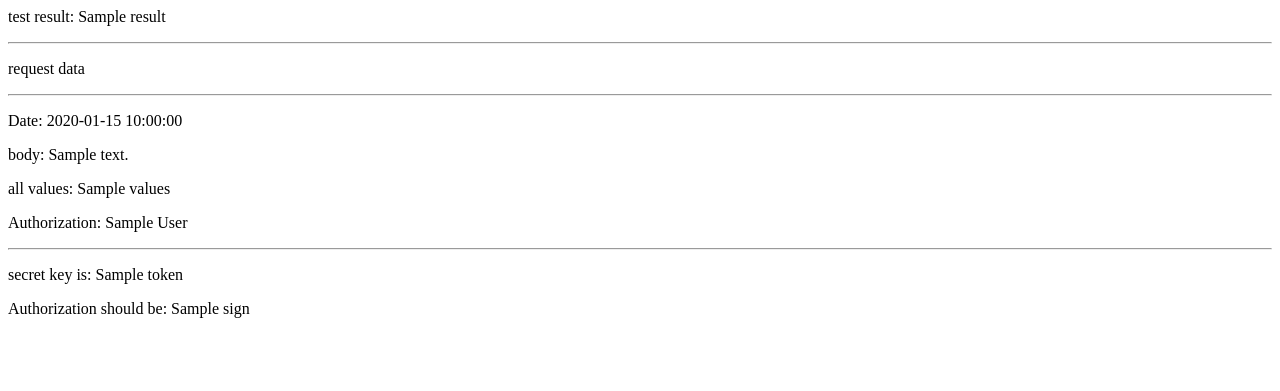
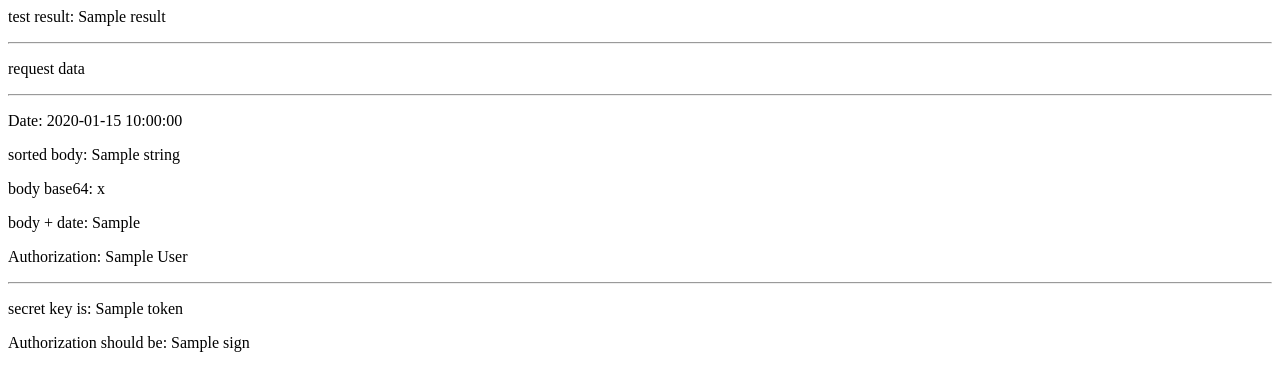
Before and after one commit to gt11799/zhihu_zhuanlan, a Flask app: template templates/test_sign.html in a window 1280 px wide. Shown: the top 391 px of the page. Run offline with Flask 2, Linux system fonts and the light colour scheme; the template is opened without the code that fills it: most values are stand-ins (such as "Sample title", 1, 10 or a date in 2020).

Commit message:
add test sign

```diff
--- a/templates/test_sign.html
+++ b/templates/test_sign.html
@@ -3,8 +3,9 @@
 <p>request data</p>
 <hr>
 <p>Date: {{date}}</p>
-<p>body: {{body}}</p>
-<p>all values: {{values}}</p>
+<p>sorted body: {{string}}</p>
+<p>body base64: {{string_hash}}</p>
+<p>body + date: {{string_done}}</p>
 <p>Authorization: {{authorization}}</p>
 <hr>
 <p>secret key is: {{token}}</p>
--- a/view.py
+++ b/view.py
@@ -1,9 +1,12 @@
 #! coding:utf-8
+import time
 import json
+import base64
+import hashlib
 from flask import Flask, request, render_template, url_for, redirect
 
 from model import Wujun
-from sign import gen_sign
+from sign import gen_sign, get_hash
 from settings import DEBUG, TOKEN
 
 
@@ -23,7 +26,11 @@ def get_articles():
     last_id = int(request.args.get("last_id", 0))
 
     articles = Wujun.get_new_articles_by_month(month, last_id)
-    return json.dumps(map(article_field, articles))
+    result = {
+        "lastUpdate": int(time.time()),
+        "data": map(article_field, articles)
+    }
+    return json.dumps(result)
 
 
 def article_field(article):
@@ -42,9 +49,13 @@ def article_field(article):
 def test_sign():
     date = request.headers.get('Date') or ""
     body = request.data or ""
-    values = request.values
+    params = request.args
+    data = sorted(params.items(), cmp=lambda x, y: cmp(x[0], y[0]))
+    string = "".join(["%s=%s" % (_[0], _[1]) for _ in data])
+    string_hash = base64.b64encode(get_hash(string))
+    string_done = string_hash + '\n' + date
     authorization = request.headers.get('Authorization')
-    sign = gen_sign(date, body)
+    sign = gen_sign(string)
     if authorization == sign:
         result = "success"
     else:
```
Also changed, not shown: sign.py (+16 -2 lines).
